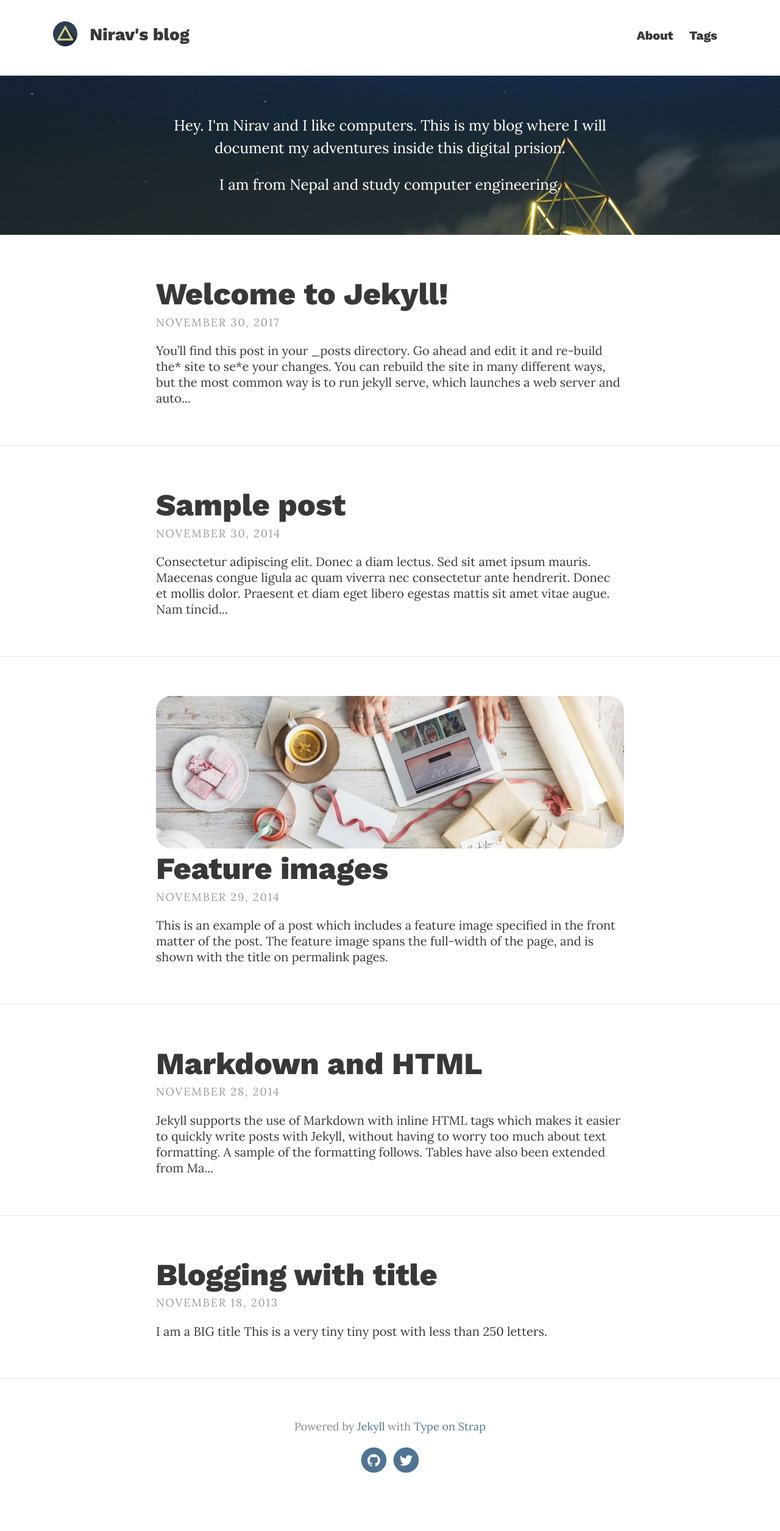
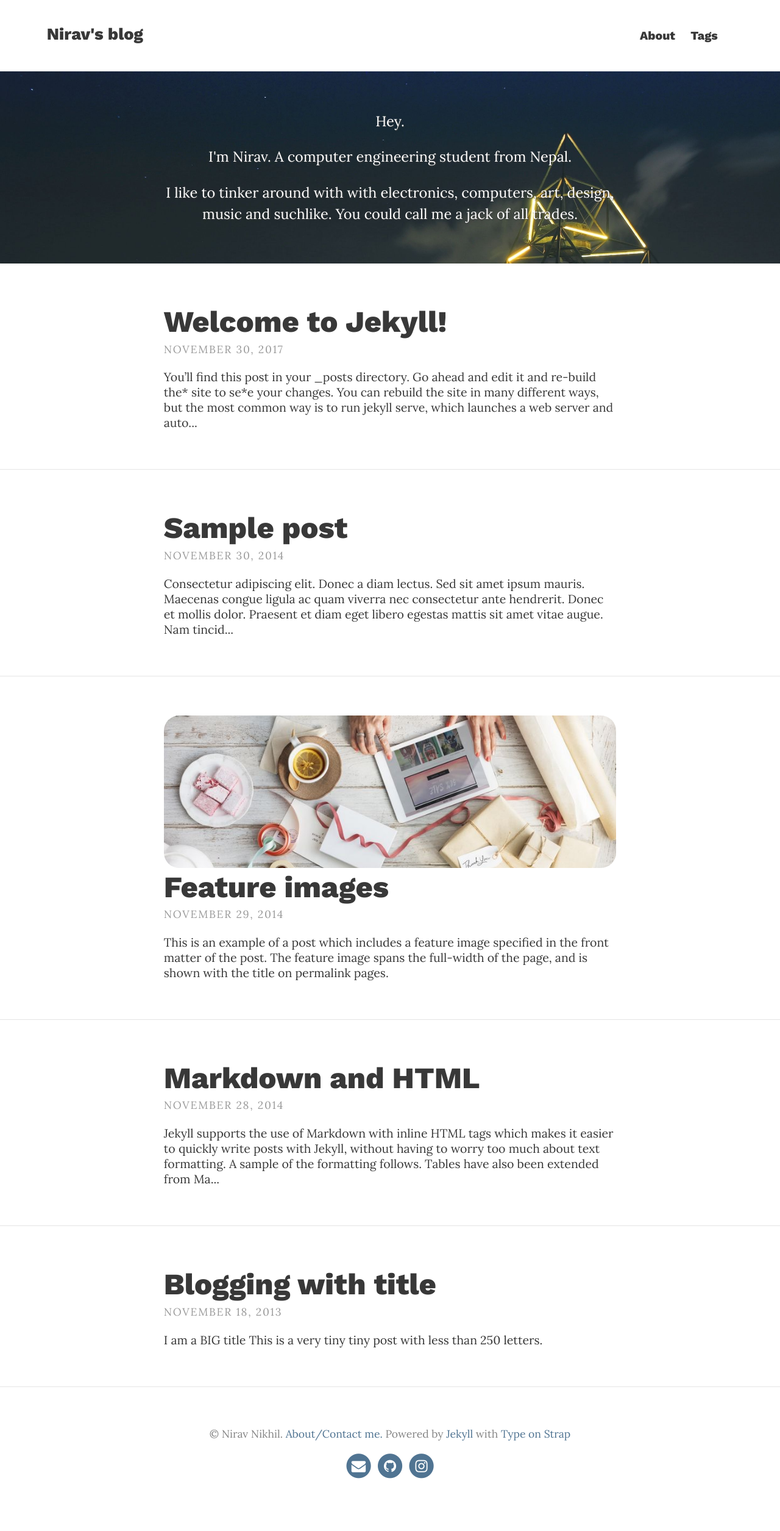
Before and after one commit to niravcodes/niravcodes.github.io, a Jekyll site: the page built from index.html, in a window 1280 px wide. Shown: the whole page at 61% size. Built offline with Jekyll 4.4.1, drawn with Linux system fonts in a browser that asks for light colours; the list of posts is cut into pages by our own code.

Commit message:
modified:   _config.yml 	modified:   _includes/head.html 	modified:   _includes/navbar.html 	modified:   _includes/post_nav.html 	modified:   _sass/base/_variables.scss 	modified:   _sass/layouts/_index.scss 	modified:   assets/favicon.ico 	new file:   assets/img/owl.svg

```diff
--- a/_config.yml
+++ b/_config.yml
@@ -6,32 +6,31 @@ url: "http://nirav.com.np"
 theme_settings:
   # Meta
   title: Nirav's blog
-  avatar: assets/img/triangle.svg
+#  avatar: assets/img/owl.svg
   favicon: assets/favicon.ico
   gravatar: # Email MD5 hash
   description: "" # used by search engines
 
   # Header and footer text
   header_text: >
-     <p>Hey. I'm Nirav and I like computers. This is my blog where I will document my adventures inside this digital prision.</p>
-
-     <p>I am from Nepal and study computer engineering.</p>
+     <p>Hey.</p><p>I'm Nirav. A computer engineering student from Nepal.</p>
+     <p>I like to tinker around with with electronics, computers, art, design, music and suchlike. You could call me a jack of all trades. </p>
   header_text_feature_image: assets/img/pexels/triangular.jpeg
   footer_text: >
-   Powered by <a href="https://jekyllrb.com/">Jekyll</a> with <a href="https://github.com/sylhare/Type-on-Strap">Type on Strap</a>
+   &copy; Nirav Nikhil. <a href="/about/">About/Contact me.</a> Powered by <a href="https://jekyllrb.com/">Jekyll</a> with <a href="https://github.com/sylhare/Type-on-Strap">Type on Strap</a>
 
   # Icons
   rss: false
-  email_address: # Full email address, e.g. "sam@example.com"
+  email_address: niravnikhil@gmail.com
   behance:
   bitbucket:
   dribbble:
   facebook:
   flickr:
   gitlab:
-  github: "sylhare"
+  github: "mynameistakenisalsotaken"
   google_plus:
-  instagram:
+  instagram: "kawaii.hermit"
   linkedin:  # Full URL
   pinterest:
   reddit:
@@ -39,14 +38,14 @@ theme_settings:
   stack_exchange:  # Full URL
   steam:
   tumblr:
-  twitter: "twitter"
+  twitter:
   wordpress:
   youtube:
 
   # Scripts / Features
   google_analytics: # Tracking ID, e.g. "UA-000000-01"
   disqus_shortname:
-  katex: true # Enable if using math markup
+  katex: false # Enable if using math markup
   portfolio: false
   search: false
   tags: true
--- a/_includes/head.html
+++ b/_includes/head.html
@@ -1,6 +1,16 @@
 <head>
-    {% if page.url == "/" %}
-    <title>Nirav's blog</title>
+    {% if page.path contains '_posts' %}
+    <title>{{ page.title }} | nirav's blog</title>
+    {% else %}
+        {% if page.url == "/" %}
+        <title>nirav's blog</title>
+        {% endif %}
+        {% if page.url == "/about/" %}
+        <title>About | nirav's blog</title>
+        {% endif %}
+        {% if page.url == "/tags/" %}
+        <title>Tags | nirav's blog</title>
+        {% endif %}
     {% endif %}
 
     <meta charset="utf-8">
--- a/_includes/navbar.html
+++ b/_includes/navbar.html
@@ -2,9 +2,11 @@
 
     <!-- Logo and title -->
 	<div class="branding">
+		{% if site.theme_settings.avatar %}
 		<a href="{{ site.baseurl }}/">
 			<img class="avatar" src="{{ site.baseurl }}/{{ site.theme_settings.avatar }}" alt=""/>
 		</a>
+		{% endif %}
 
 		<h1 class="site-title">
 			<a href="{{ site.baseurl }}/">{{ site.theme_settings.title }}</a>
--- a/_includes/post_nav.html
+++ b/_includes/post_nav.html
@@ -16,5 +16,3 @@
   </div>
   {% endif %}
 </div>
-
-{% endif %}
--- a/_sass/base/_variables.scss
+++ b/_sass/base/_variables.scss
@@ -1,10 +1,10 @@
 // Typography
 $font-family-main: 'Lora', Helvetica, Arial, sans-serif;
 $font-family-headings: 'Work Sans', Helvetica, Arial, sans-serif;
-$font-size: 1.26em;
+$font-size: 1.22em;
 
 // Padding
-$padding-large: 20%;
+$padding-large: 21%;
 $padding-small: 5%;
 $padding-x-small: 3%;
 
--- a/_sass/layouts/_index.scss
+++ b/_sass/layouts/_index.scss
@@ -65,23 +65,23 @@
 
         .post-img img {
             //max-width: 100%;
-            -moz-transform: scale(1);
-            -webkit-transform: scale(1);
-            transform: scale(1);
+            //-moz-transform: scale(1);
+            //-webkit-transform: scale(1);
+            //transform: scale(1);
 
-            -moz-transition-timing-function: ease-out;
-            -webkit-transition-timing-function: ease-out;
-            transition-timing-function: ease-out;
+            //-moz-transition-timing-function: ease-out;
+            //-webkit-transition-timing-function: ease-out;
+            //transition-timing-function: ease-out;
 
-            -moz-transition: all 5s;
-            -webkit-transition: all 5s;
-            transition: all 5s;
+            //-moz-transition: all 5s;
+            //-webkit-transition: all 5s;
+            //transition: all 5s;
 
-            &:hover {
-                -moz-transform: scale(1.3);
-                -webkit-transform: scale(1.3);
-                transform: scale(1.3);
-            }
+            //&:hover {
+              //  -moz-transform: scale(1.3);
+                //-webkit-transform: scale(1.3);
+              //  transform: scale(1.3);
+            //}
         }
     }
     .excerpt {
```
Also changed, not shown: assets/favicon.ico, assets/img/owl.svg (added).
